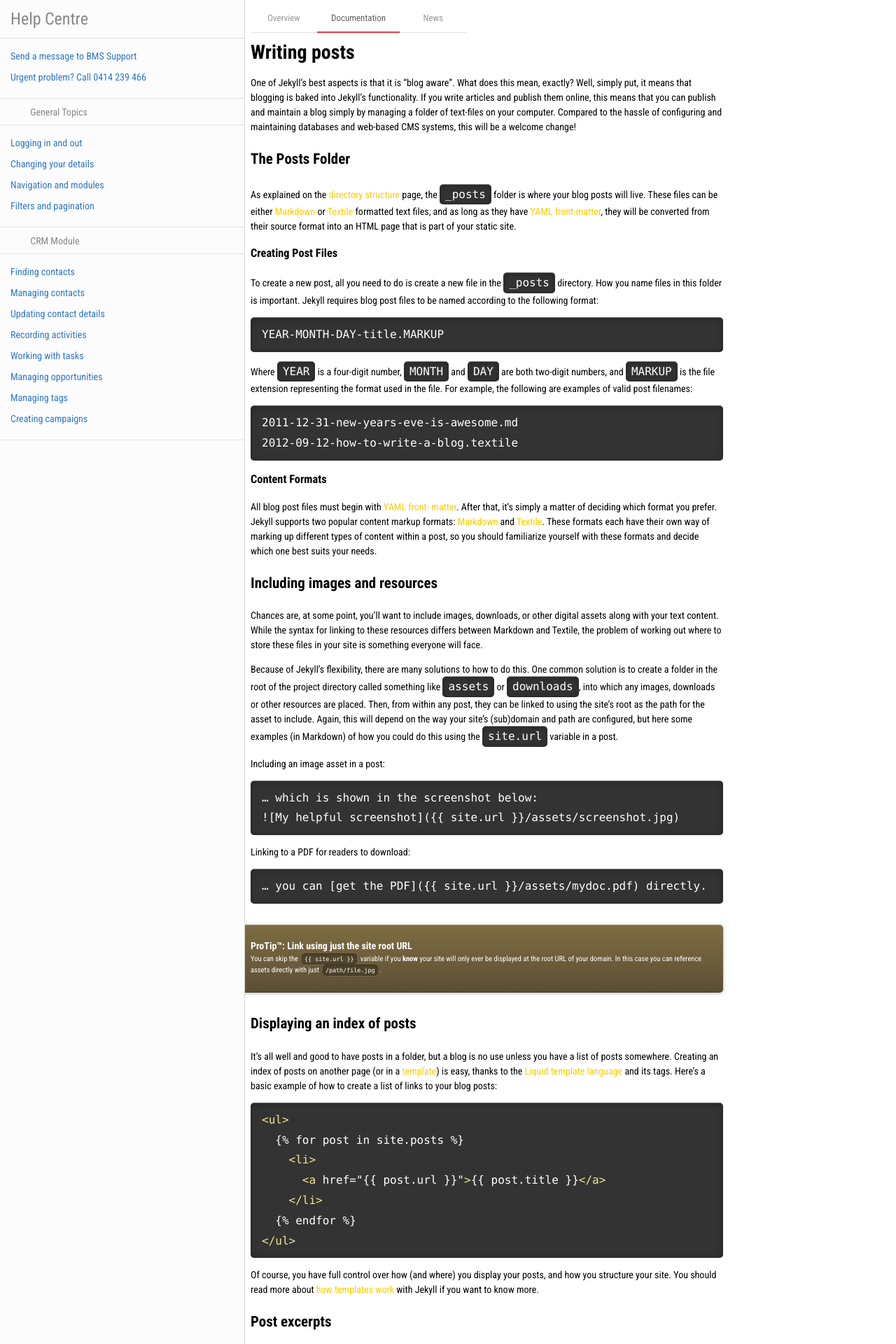
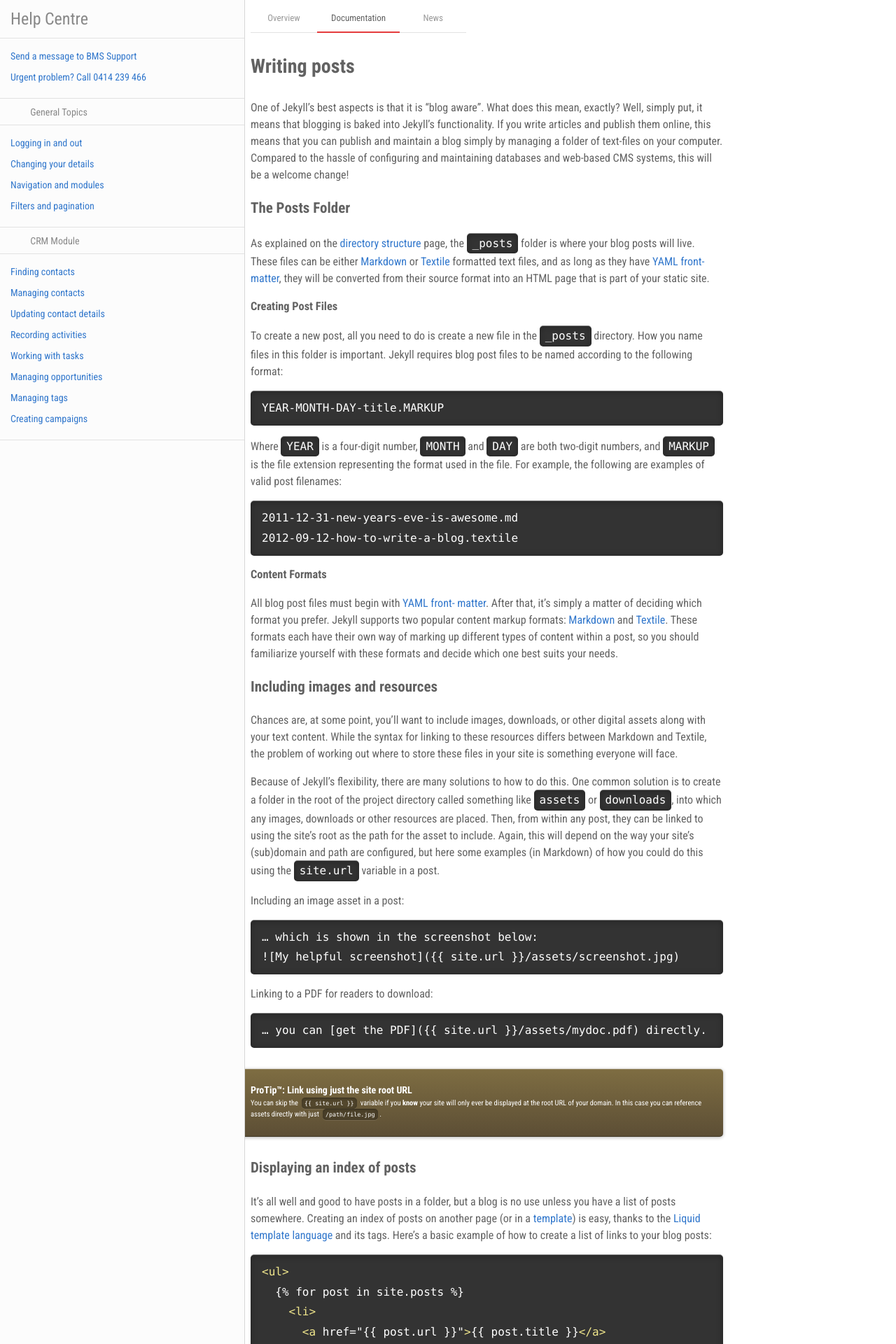
Before and after one commit to ambit/bms-support, a Jekyll site: the page built from docs/crm-recording-activities.md, in a window 1280 px wide. Shown: the top 1920 px of the page at 70% size. Built offline with Jekyll 4.4.1, drawn with Linux system fonts in a browser that asks for light colours; nearby versions of some CDN libraries.

Commit message:
Article styling

```diff
--- a/css/style.css
+++ b/css/style.css
@@ -342,10 +342,6 @@
   min-height: 800px;
 }
 
-.docs .content {
-  padding: 0;
-}
-
 .section-nav {
   text-align: center;
   padding-top: 40px;
@@ -554,11 +550,17 @@
 /* HTML Elements */
 
 h1, h2, h3, h4, h5, h6 {
-  margin: 0;
+  margin: 1em 0;
+  color: #626262;
+}
+
+h5, h6 {
+  font-size: 1em;
+  font-style: italic;
 }
 
 a {
-  color: #fc0;
+  color: #3177cc;
   text-decoration: none;
   transition: all .25s;
    -moz-transition: all .25s;
@@ -566,7 +568,7 @@
 }
 
 a:hover {
-  color: #f90;
+  text-decoration: underline;
 }
 
 strong {
@@ -575,6 +577,8 @@
 
 p {
   line-height: 1.5em;
+  color: #626262;
+  font-size: 16px;
 }
 
 .left { float: left; }
@@ -584,23 +588,6 @@
 .align-center { text-align: center; }
 
 /* Article HTML */
-
-article h2,
-article h3,
-article h4,
-article h5,
-article h6 {
-  margin: 1em 0;
-}
-
-article h4 {
-  color: #fff;
-}
-
-h5, h6 {
-  font-size: 1em;
-  font-style: italic;
-}
 
 article ul li p {
   margin: 0;
```
